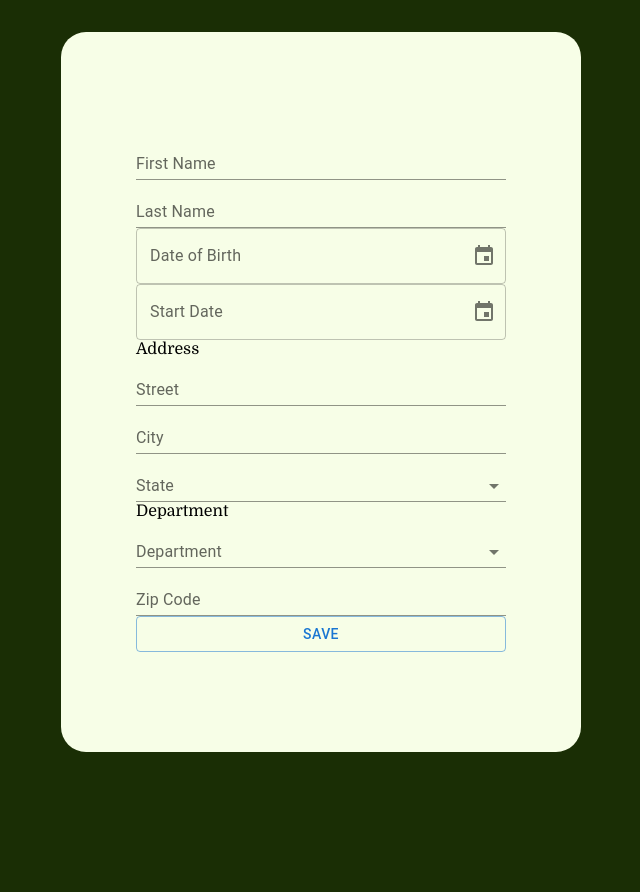
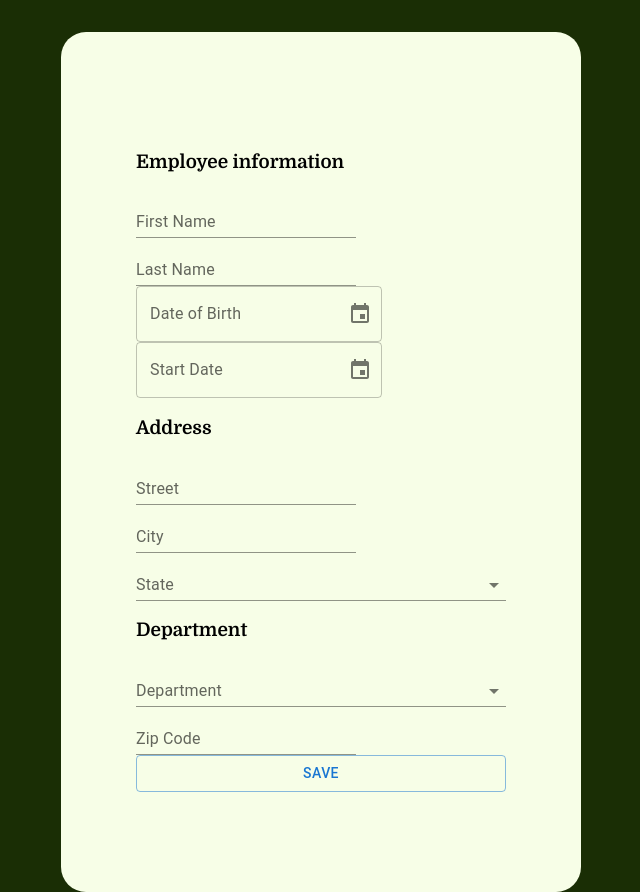
Before and after one commit to l-nikola/HRnet, a React (Vite) app: page / in a window 1280 px wide. Shown: the part 300-1192 px from the top of the page, without its empty margins (319-959 px from the left). Before the commit the page ends 1052 px from the top, so only its background shows below. Built offline with nearby package versions, Linux system fonts and the light colour scheme.

Commit message:
fix : split form part in component

```diff
--- /dev/null
+++ b/src/components/Form/EmployeeAddress.jsx
@@ -0,0 +1,24 @@
+import TextField from "@mui/material/TextField";
+import Select from "@mui/material/Select";
+import MenuItem from "@mui/material/MenuItem";
+import InputLabel from "@mui/material/InputLabel";
+import FormControl from "@mui/material/FormControl";
+
+export default function EmployeeAddress({ state, handleChange }) {
+  return (
+    <section className="employeeAddress">
+      <h3>Address</h3>
+
+      <TextField label="Street" variant="standard" />
+      <TextField label="City" variant="standard" />
+
+      <FormControl variant="standard" fullWidth>
+        <InputLabel id="state-label">State</InputLabel>
+        <Select labelId="state-label" value={state} onChange={handleChange}>
+          <MenuItem value="Alabama">Alabama</MenuItem>
+          <MenuItem value="Alaska">Alaska</MenuItem>
+        </Select>
+      </FormControl>
+    </section>
+  );
+}
--- /dev/null
+++ b/src/components/Form/EmployeeDepartment.jsx
@@ -0,0 +1,28 @@
+import TextField from "@mui/material/TextField";
+import Select from "@mui/material/Select";
+import MenuItem from "@mui/material/MenuItem";
+import InputLabel from "@mui/material/InputLabel";
+import FormControl from "@mui/material/FormControl";
+
+export default function EmployeeDepartment({ state, handleChange }) {
+  return (
+    <section className="employeeDepartment">
+      <h3>Department</h3>
+      <FormControl variant="standard" fullWidth>
+        <InputLabel id="departement-label">Department</InputLabel>
+        <Select
+          labelId="departement-label"
+          value={state}
+          onChange={handleChange}
+        >
+          <MenuItem value="Sale">Sale</MenuItem>
+          <MenuItem value="Marketing">Marketing</MenuItem>
+          <MenuItem value="Engineering">Engineering</MenuItem>
+          <MenuItem value="HumanResources">Human Resources</MenuItem>
+          <MenuItem value="Legal">Legal</MenuItem>
+        </Select>
+      </FormControl>
+      <TextField label="Zip Code" type="number" variant="standard" />
+    </section>
+  );
+}
--- /dev/null
+++ b/src/components/Form/EmployeeGeneralInfo.jsx
@@ -0,0 +1,14 @@
+import TextField from "@mui/material/TextField";
+import { DatePicker } from "@mui/x-date-pickers/DatePicker";
+
+export default function EmployeeGeneralInfo() {
+  return (
+    <section className="employeeGeneralInfo">
+      <h3>Employee information</h3>
+      <TextField label="First Name" variant="standard" />
+      <TextField label="Last Name" variant="standard" />
+      <DatePicker label="Date of Birth" />
+      <DatePicker label="Start Date" />
+    </section>
+  );
+}
--- a/src/pages/CreateEmployee/index.jsx
+++ b/src/pages/CreateEmployee/index.jsx
@@ -1,13 +1,10 @@
 import { useState } from "react";
-import TextField from "@mui/material/TextField";
-import Select from "@mui/material/Select";
-import MenuItem from "@mui/material/MenuItem";
-import InputLabel from "@mui/material/InputLabel";
-import FormControl from "@mui/material/FormControl";
-import { DatePicker } from "@mui/x-date-pickers/DatePicker";
 import { LocalizationProvider } from "@mui/x-date-pickers/LocalizationProvider";
 import { AdapterDayjs } from "@mui/x-date-pickers/AdapterDayjs";
 import Button from "@mui/material/Button";
+import EmployeeGeneralInfo from "../../components/Form/EmployeeGeneralInfo";
+import EmployeeAddress from "../../components/Form/EmployeeAddress";
+import EmployeeDepartment from "../../components/Form/EmployeeDepartment";
 
 export default function CreateEmployee() {
   const [state, setState] = useState("");
@@ -25,35 +22,10 @@ export default function CreateEmployee() {
     <main className="createEmployee">
       <LocalizationProvider dateAdapter={AdapterDayjs}>
         <form onSubmit={handleSubmit}>
-          <TextField label="First Name" variant="standard" />
-          <TextField label="Last Name" variant="standard" />
-          <DatePicker label="Date of Birth" />
-          <DatePicker label="Start Date" />
+          <EmployeeGeneralInfo />
+          <EmployeeAddress state={state} handleChange={handleChange} />
+          <EmployeeDepartment state={state} handleChange={handleChange} />
 
-          <span>Address</span>
-          <TextField label="Street" variant="standard" />
-          <TextField label="City" variant="standard" />
-
-          <FormControl variant="standard" fullWidth>
-            <InputLabel id="state-label">State</InputLabel>
-            <Select labelId="state-label" value={state} onChange={handleChange}>
-              <MenuItem value="Alabama">Alabama</MenuItem>
-              <MenuItem value="Alaska">Alaska</MenuItem>
-            </Select>
-          </FormControl>
-
-          <span>Department</span>
-          <FormControl variant="standard" fullWidth>
-            <InputLabel id="state-label">Department</InputLabel>
-            <Select labelId="state-label" value={state} onChange={handleChange}>
-              <MenuItem value="Sale">Sale</MenuItem>
-              <MenuItem value="Marketing">Marketing</MenuItem>
-              <MenuItem value="Engineering">Engineering</MenuItem>
-              <MenuItem value="HumanResources">Human Resources</MenuItem>
-              <MenuItem value="Legal">Legal</MenuItem>
-            </Select>
-          </FormControl>
-          <TextField label="Zip Code" type="number" variant="standard" />
           <Button type="submit" variant="outlined">
             Save
           </Button>
```
